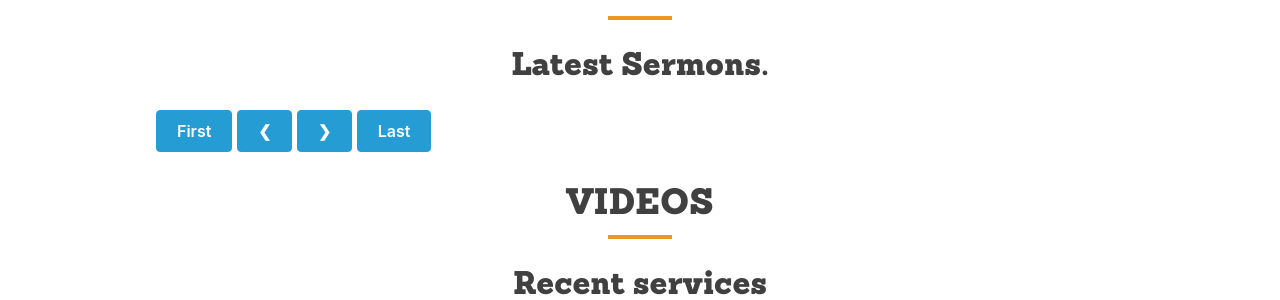
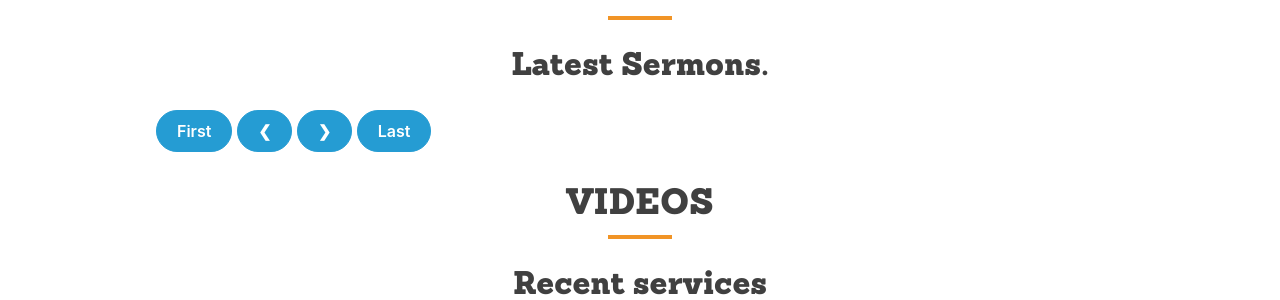
Before and after one commit to woodcox/city-jekyll, a Jekyll site: the page built from pages/_media/2021-01-02-video.md, in a window 1280 px wide. Shown: the part 944-1244 px from the top of the page. Built offline with Jekyll 4.4.1, drawn with Linux system fonts in a browser that asks for light colours.

Commit message:
Update audio-cards.html

```diff
--- a/_includes/components/audio-cards.html
+++ b/_includes/components/audio-cards.html
@@ -14,8 +14,8 @@
 </div>
 
 <div class="slider-nav" data-snap-slider-nav="media-slider-link">
-  <button class="slider-button" type="button" data-snap-slider-goto="first">First</button>
-  <button class="slider-button" type="button" data-snap-slider-goto="prev">&#10094;</button>
-  <button class="slider-button" type="button" data-snap-slider-goto="next">&#10095;</button>
-  <button class="slider-button" type="button" data-snap-slider-goto="last">Last</button>
+  <button class="round-button" type="button" data-snap-slider-goto="first">First</button>
+  <button class="round-button" type="button" data-snap-slider-goto="prev">&#10094;</button>
+  <button class="round-button" type="button" data-snap-slider-goto="next">&#10095;</button>
+  <button class="round-button" type="button" data-snap-slider-goto="last">Last</button>
 </div>
```
